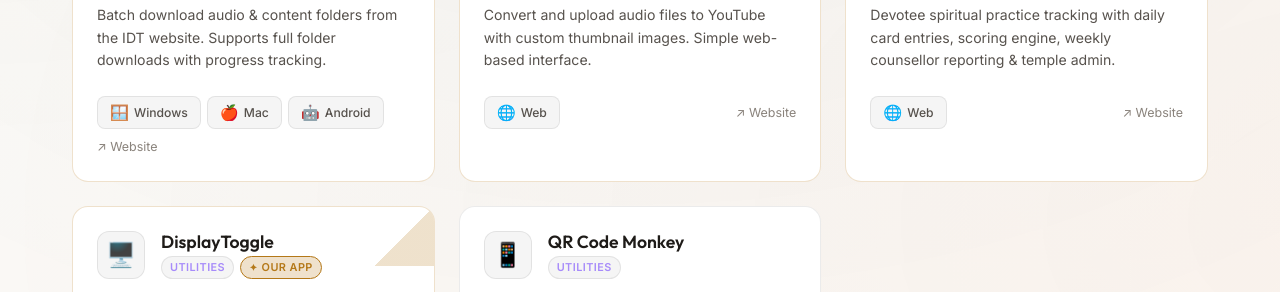
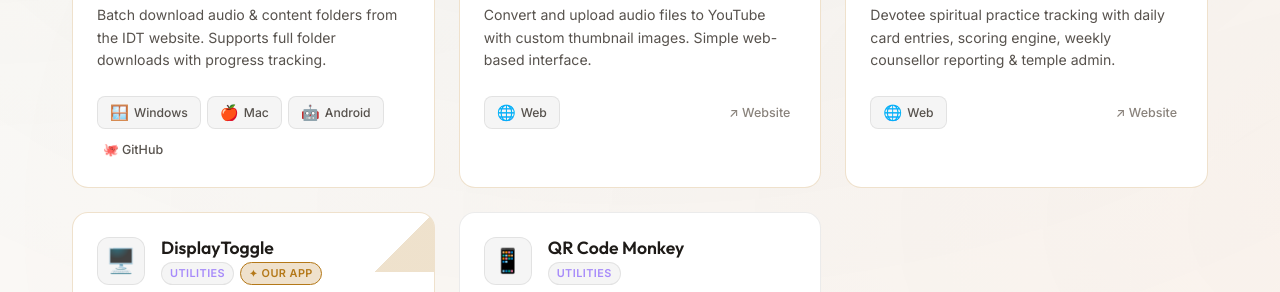
Before and after one commit to yusakukudo/sevasetu, a plain HTML site: page index.html in a window 1280 px wide. Shown: the part 658-950 px from the top of the page. Drawn offline with Linux system fonts and the light colour scheme.

Commit message:
feat: display GitHub label for repo links and preserve Website for site links

```diff
--- a/css/styles.css
+++ b/css/styles.css
@@ -842,15 +842,28 @@
 .website-link {
   display: inline-flex;
   align-items: center;
-  gap: 4px;
+  gap: 5px;
   color: var(--text-muted);
   font-size: 0.78rem;
+  font-weight: 500;
   text-decoration: none;
-  transition: color 0.2s;
+  padding: 3px 6px;
+  border-radius: var(--radius-sm);
+  transition: all 0.2s;
 }
 
 .website-link:hover {
   color: var(--gold);
+  background: var(--bg-input);
+}
+
+.github-link {
+  color: var(--text-secondary);
+}
+
+.github-link:hover {
+  color: var(--gold);
+  border-color: var(--border-glass);
 }
 
 /* ── Empty State ── */
--- a/js/app.js
+++ b/js/app.js
@@ -129,13 +129,19 @@
       })
       .join('');
 
-    // Website link
-    const websiteLink = tool.website
-      ? `<a href="${tool.website}" target="_blank" rel="noopener noreferrer"
-            class="website-link" id="link-${tool.id}" title="Visit website">
-           ↗ Website
-         </a>`
-      : '';
+    // External link (GitHub or Website)
+    let externalLink = '';
+    if (tool.website) {
+      const isGitHub = /github\.com/i.test(tool.website);
+      const linkLabel = isGitHub ? 'GitHub' : 'Website';
+      const linkTitle = isGitHub ? 'View on GitHub' : 'Visit website';
+      const linkIcon = isGitHub ? '🐙' : '↗';
+      externalLink = `
+        <a href="${tool.website}" target="_blank" rel="noopener noreferrer"
+           class="website-link ${isGitHub ? 'github-link' : ''}" id="link-${tool.id}" title="${linkTitle}">
+          ${linkIcon} ${linkLabel}
+        </a>`;
+    }
 
     return `
       <article class="tool-card ${isOwn ? 'own-app' : ''}"
@@ -154,7 +160,7 @@
         <p class="card-description">${tool.description}</p>
         <div class="card-footer">
           <div class="platform-buttons">${platformBtns}</div>
-          ${websiteLink}
+          ${externalLink}
         </div>
       </article>
     `;
```
